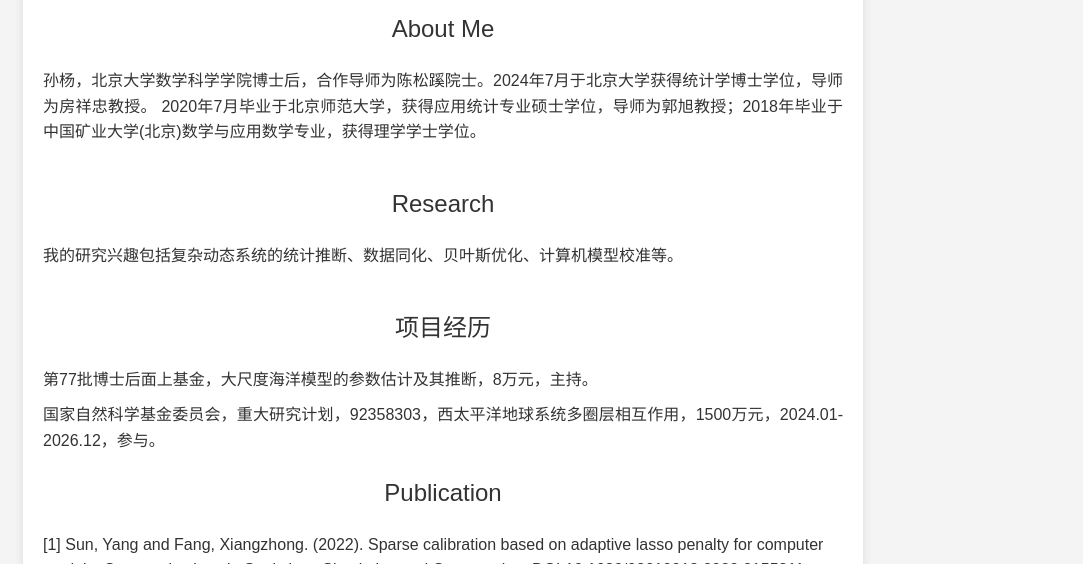
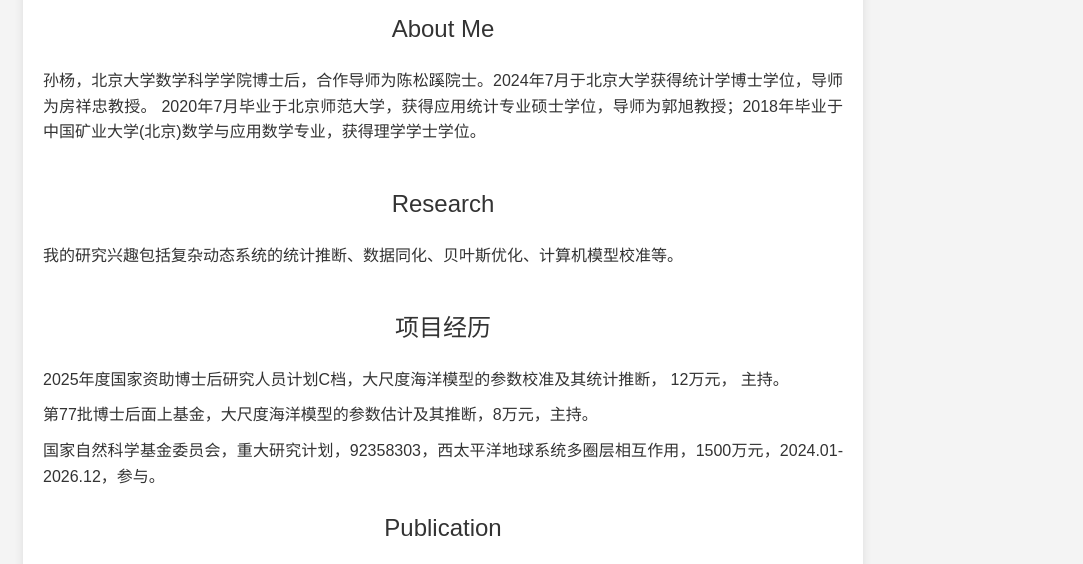
Before and after one commit to sunyangstat/sunyangstat.github.io, a plain HTML site: page index.html in a window 1280 px wide. Shown: the part 173-737 px from the top of the page, without its empty margins (197-1280 px from the left). Drawn offline with Linux system fonts and the light colour scheme.

Commit message:
Update index.html

```diff
--- a/index.html
+++ b/index.html
@@ -79,6 +79,7 @@
         </section>
          <section>
             <h2>项目经历</h2>
+            <p>2025年度国家资助博士后研究人员计划C档，大尺度海洋模型的参数校准及其统计推断， 12万元， 主持。</p>
             <p>第77批博士后面上基金，大尺度海洋模型的参数估计及其推断，8万元，主持。</p>
             <p>国家自然科学基金委员会，重大研究计划，92358303，西太平洋地球系统多圈层相互作用，1500万元，2024.01-2026.12，参与。</p>
         <section>
```
